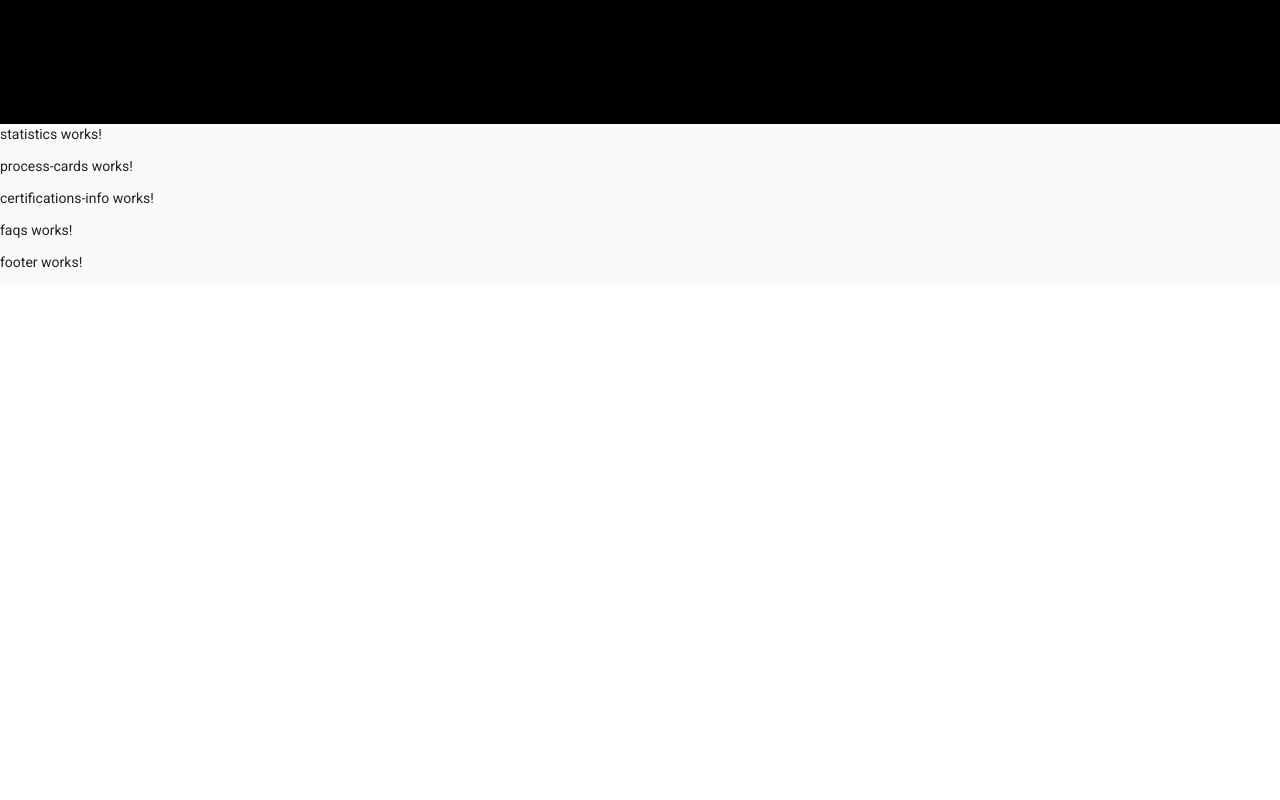
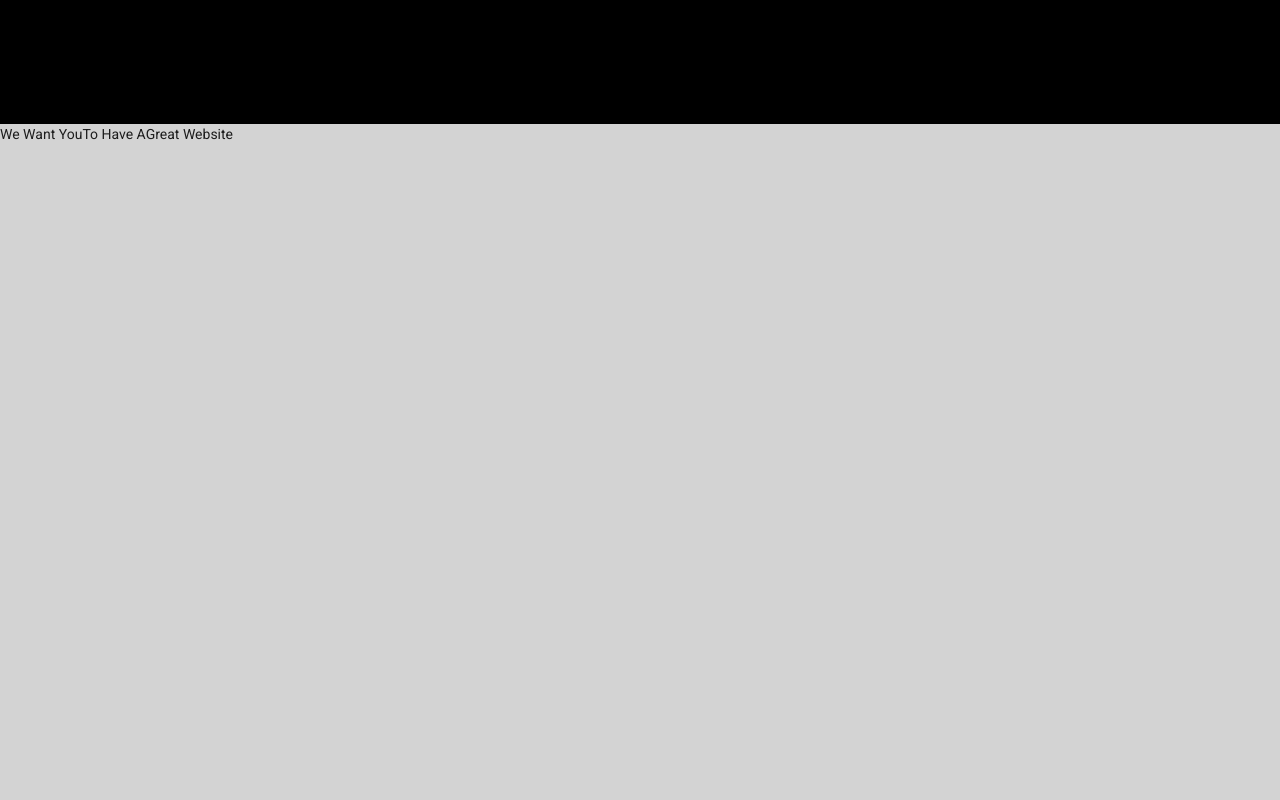
Before and after one commit to saad189/portfolio-fahad, an Angular app: page / in a window 1280 px wide. Shown: the part 740-1540 px from the top of the page. Before the commit the page ends 1024 px from the top, so only its background shows below. Built offline with nearby package versions, Linux system fonts and the light colour scheme.

Commit message:
Skeleton Setup

```diff
--- a/src/Components/certifications-info/certifications-info.component.html
+++ b/src/Components/certifications-info/certifications-info.component.html
@@ -1,3 +1 @@
-<p>
-  certifications-info works!
-</p>
+<div class="container"></div>
--- a/src/Components/certifications-info/certifications-info.component.scss
+++ b/src/Components/certifications-info/certifications-info.component.scss
@@ -0,0 +1,3 @@
+.container{
+    background: white;
+}
--- /dev/null
+++ b/src/Components/process/process.component.html
@@ -0,0 +1,4 @@
+<div class="container">
+  <app-process-cards></app-process-cards>
+  <app-faqs></app-faqs>
+</div>
--- /dev/null
+++ b/src/Components/process/process.component.scss
@@ -0,0 +1,3 @@
+.container {
+  background: lightgray;
+}
--- /dev/null
+++ b/src/Components/process/process.component.ts
@@ -0,0 +1,15 @@
+import { Component, OnInit } from '@angular/core';
+
+@Component({
+  selector: 'app-process',
+  templateUrl: './process.component.html',
+  styleUrls: ['./process.component.scss']
+})
+export class ProcessComponent implements OnInit {
+
+  constructor() { }
+
+  ngOnInit() {
+  }
+
+}
--- a/src/Components/profile/profile.component.scss
+++ b/src/Components/profile/profile.component.scss
@@ -1,7 +1,5 @@
 .container {
   background: black;
-  width: 100vw;
-  height: 100vh;
   .text-container {
   }
   .text-area {
--- a/src/Components/statistics/statistics.component.html
+++ b/src/Components/statistics/statistics.component.html
@@ -1,3 +1,7 @@
-<p>
-  statistics works!
-</p>
+<div class="container">
+  <div>
+    <span>We Want You</span>
+    <span>To Have A</span>
+    <span>Great Website</span>
+  </div>
+</div>
--- a/src/Components/statistics/statistics.component.scss
+++ b/src/Components/statistics/statistics.component.scss
@@ -0,0 +1,3 @@
+.container{
+    background: lightgray;
+}
--- a/src/app/app.component.html
+++ b/src/app/app.component.html
@@ -1,6 +1,12 @@
 <mat-sidenav-container [hasBackdrop]="" class="sidenav-container">
-  <mat-sidenav #drawer class="sidenav" fixedInViewport [attr.role]="(isHandset$ | async) ? 'dialog' : 'navigation'"
-    [mode]="(isHandset$ | async) ? 'over' : 'side'" [opened]="(isHandset$ | async) === true">
+  <mat-sidenav
+    #drawer
+    class="sidenav"
+    fixedInViewport
+    [attr.role]="(isHandset$ | async) ? 'dialog' : 'navigation'"
+    [mode]="(isHandset$ | async) ? 'over' : 'side'"
+    [opened]="(isHandset$ | async) === true"
+  >
     <mat-nav-list>
       <a mat-list-item routerLink="/podcast"> PODCAST </a>
     </mat-nav-list>
@@ -8,42 +14,40 @@
 
   <!-- Start of Content -->
   <mat-sidenav-content>
-
-
-
-    <mat-toolbar color="primary" [ngClass]="isNavBarFixed ? 'mat-elevation-z8 fixed-nav' : ''"
-      class="no_scroll mat-custom-row" *ngIf="(isHandset$ | async) === false">
-
-
+    <mat-toolbar
+      color="primary"
+      [ngClass]="isNavBarFixed ? 'mat-elevation-z8 fixed-nav' : ''"
+      class="no_scroll mat-custom-row"
+      *ngIf="(isHandset$ | async) === false"
+    >
+      <a routerLinkActive="focused" routerLink=""> benefits </a>
+      <a routerLinkActive="focused" routerLink=""> projects </a>
       <a routerLinkActive="focused" routerLink="">
-        benefits
+        {{ name }}
       </a>
-      <a routerLinkActive="focused" routerLink="">
-        projects
-      </a>
-      <a routerLinkActive="focused" routerLink="">
-        {{name}}
-      </a>
-      <a routerLinkActive="focused" routerLink="">
-        process
-      </a>
-      <a routerLinkActive="focused" routerLink="">
-        faqs
-      </a>
+      <a routerLinkActive="focused" routerLink=""> process </a>
+      <a routerLinkActive="focused" routerLink=""> faqs </a>
 
       <!-- [class.focused]="routes.programs.value" -->
     </mat-toolbar>
 
     <mat-toolbar *ngIf="(isHandset$ | async) === true">
-      <button type="button" aria-label="Toggle sidenav" mat-icon-button (click)="drawer.toggle()"></button>
+      <button
+        type="button"
+        aria-label="Toggle sidenav"
+        mat-icon-button
+        (click)="drawer.toggle()"
+      ></button>
     </mat-toolbar>
 
-    <div class="pt-6" *ngIf="isNavBarFixed && (isHandset$ | async) === false"></div>
+    <div
+      class="pt-6"
+      *ngIf="isNavBarFixed && (isHandset$ | async) === false"
+    ></div>
     <app-profile></app-profile>
     <app-statistics></app-statistics>
-    <app-process-cards></app-process-cards>
     <app-certifications-info></app-certifications-info>
-    <app-faqs></app-faqs>
+    <app-process></app-process>
 
     <app-footer></app-footer>
   </mat-sidenav-content>
--- a/src/app/app.module.ts
+++ b/src/app/app.module.ts
@@ -31,6 +31,7 @@ import { MatSliderModule } from "@angular/material/slider";
 import { MatSelectModule } from "@angular/material/select";
 import { MatTooltipModule } from "@angular/material/tooltip";
 import { MatDialogModule } from "@angular/material/dialog";
+import { ProcessComponent } from "src/Components/process/process.component";
 
 const modules = [
   LayoutModule,
@@ -65,9 +66,10 @@ const modules = [
     FaqsComponent,
     FooterComponent,
     ProfileComponent,
+    ProcessComponent
   ],
   imports: [BrowserModule, AppRoutingModule, BrowserAnimationsModule, modules],
   providers: [],
   bootstrap: [AppComponent],
 })
-export class AppModule {}
+export class AppModule { }
--- a/src/styles.scss
+++ b/src/styles.scss
@@ -1,4 +1,14 @@
 /* You can add global styles to this file, and also import other style files */
 
-html, body { height: 100%; }
-body { margin: 0; font-family: Roboto, "Helvetica Neue", sans-serif; }
+html,
+body {
+    height: 100%;
+}
+body {
+    margin: 0;
+    font-family: Roboto, "Helvetica Neue", sans-serif;
+}
+.container {
+    width: 100vw;
+    height: 100vh;
+}
```
Also changed, not shown: 1 other file (tests, documents, lock files or other folders).
